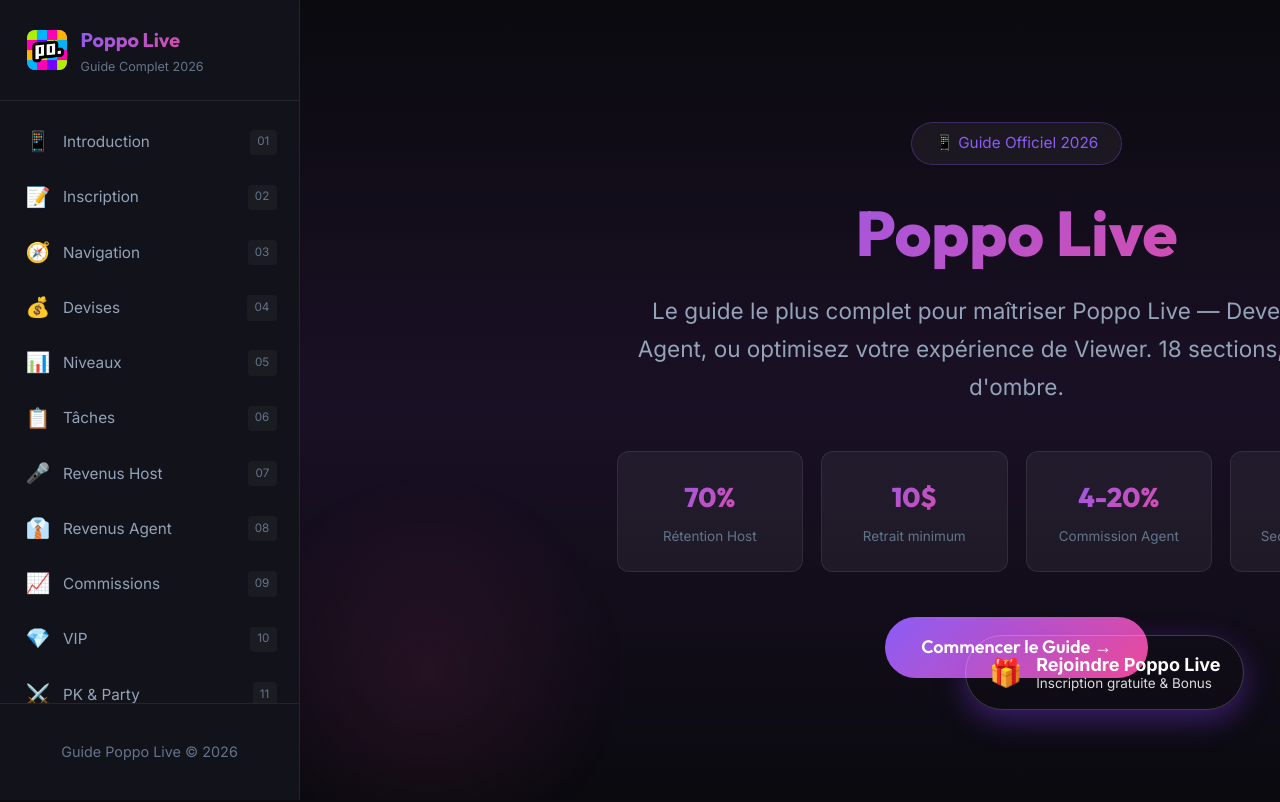
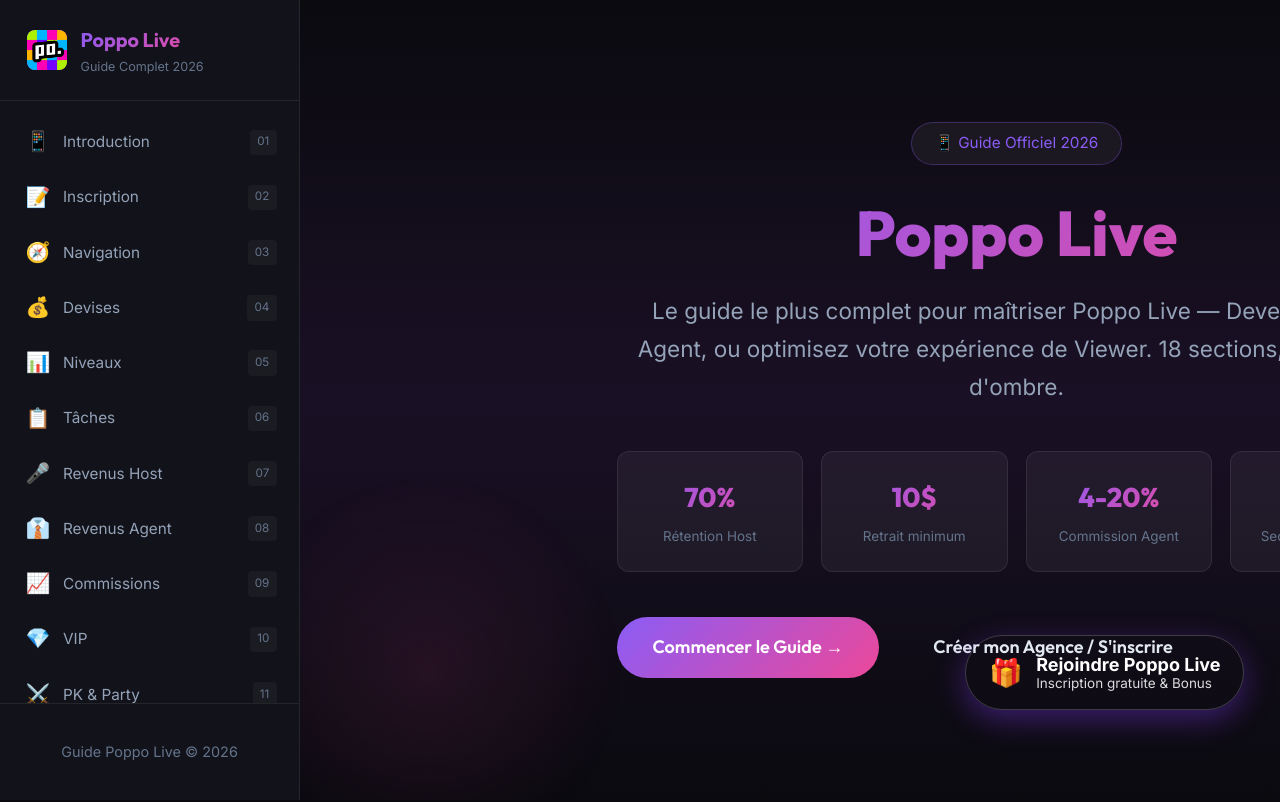
Before and after one commit to Niainarisoa01/poppo-live-guide-2026, a Next.js app: page / in a window 1280 px wide. Shown: the top 802 px of the page. Built offline with nearby package versions, Linux system fonts and the light colour scheme.

Commit message:
feat: add registration CTA button to hero section

```diff
--- a/app/globals.css
+++ b/app/globals.css
@@ -561,6 +561,26 @@
   transform: translateY(-2px);
   box-shadow: 0 8px 30px rgba(139,92,246,0.4);
   color: white;
+}
+
+.hero-buttons {
+  display: flex;
+  flex-wrap: wrap;
+  gap: 1rem;
+  margin-top: 2rem;
+}
+
+.hero-cta-secondary {
+  background: transparent;
+  border: 2px solid var(--accent-primary);
+  color: var(--text-primary);
+  box-shadow: none;
+}
+
+.hero-cta-secondary:hover {
+  background: rgba(124, 58, 237, 0.1);
+  color: var(--accent-primary);
+  box-shadow: 0 8px 30px rgba(139,92,246,0.15);
 }
 
 /* Section cards on hero */
--- a/app/page.tsx
+++ b/app/page.tsx
@@ -32,9 +32,19 @@
             </div>
           </div>
 
-          <Link href="/sections/introduction" className="hero-cta">
-            Commencer le Guide →
-          </Link>
+          <div className="hero-buttons">
+            <Link href="/sections/introduction" className="hero-cta">
+              Commencer le Guide →
+            </Link>
+            <a
+              href="https://h5.vshowapi.com/guild/agency_invite/register?inviter_id=74202178&c=poppo"
+              target="_blank"
+              rel="noopener noreferrer"
+              className="hero-cta hero-cta-secondary"
+            >
+              Créer mon Agence / S'inscrire
+            </a>
+          </div>
         </div>
       </section>
 
```
